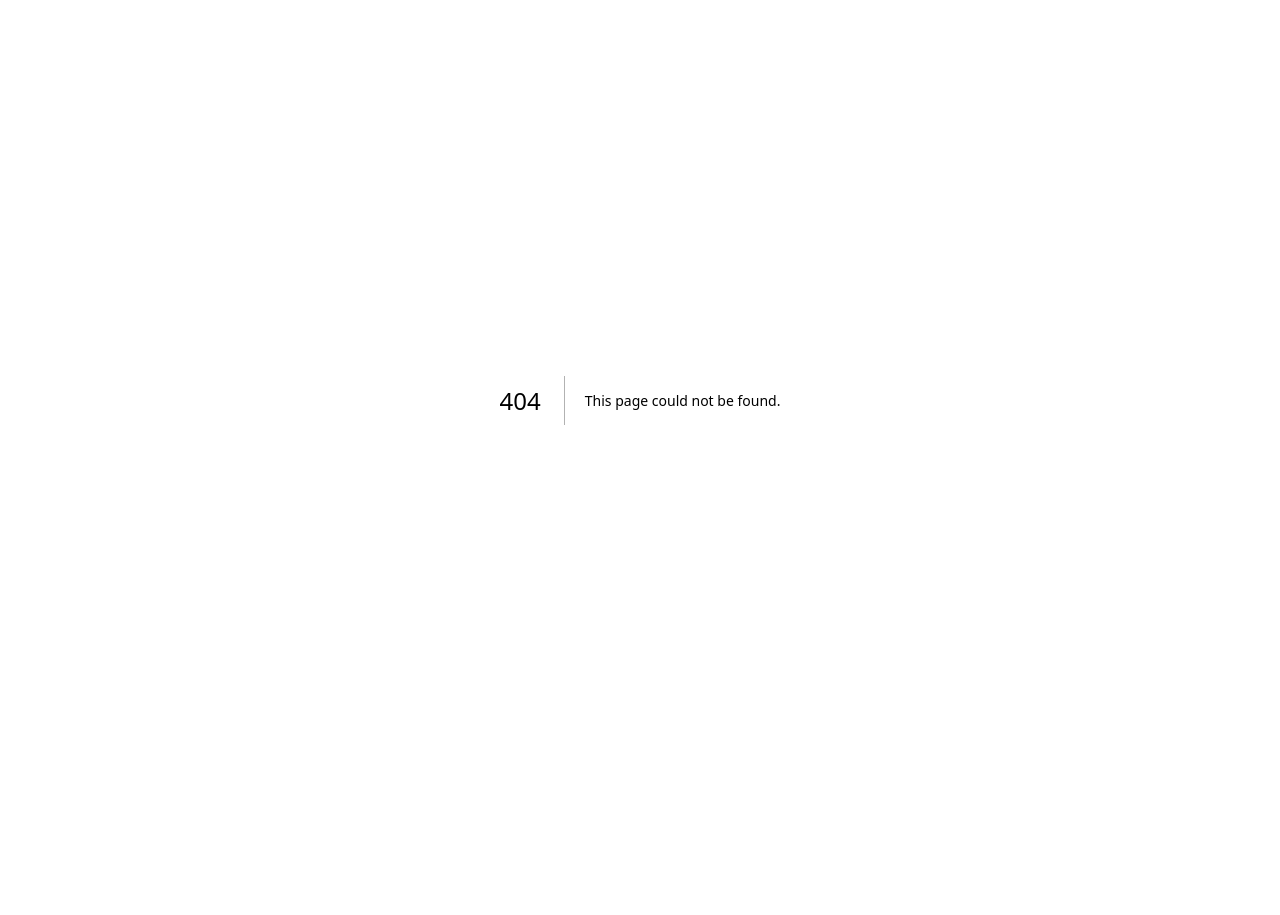
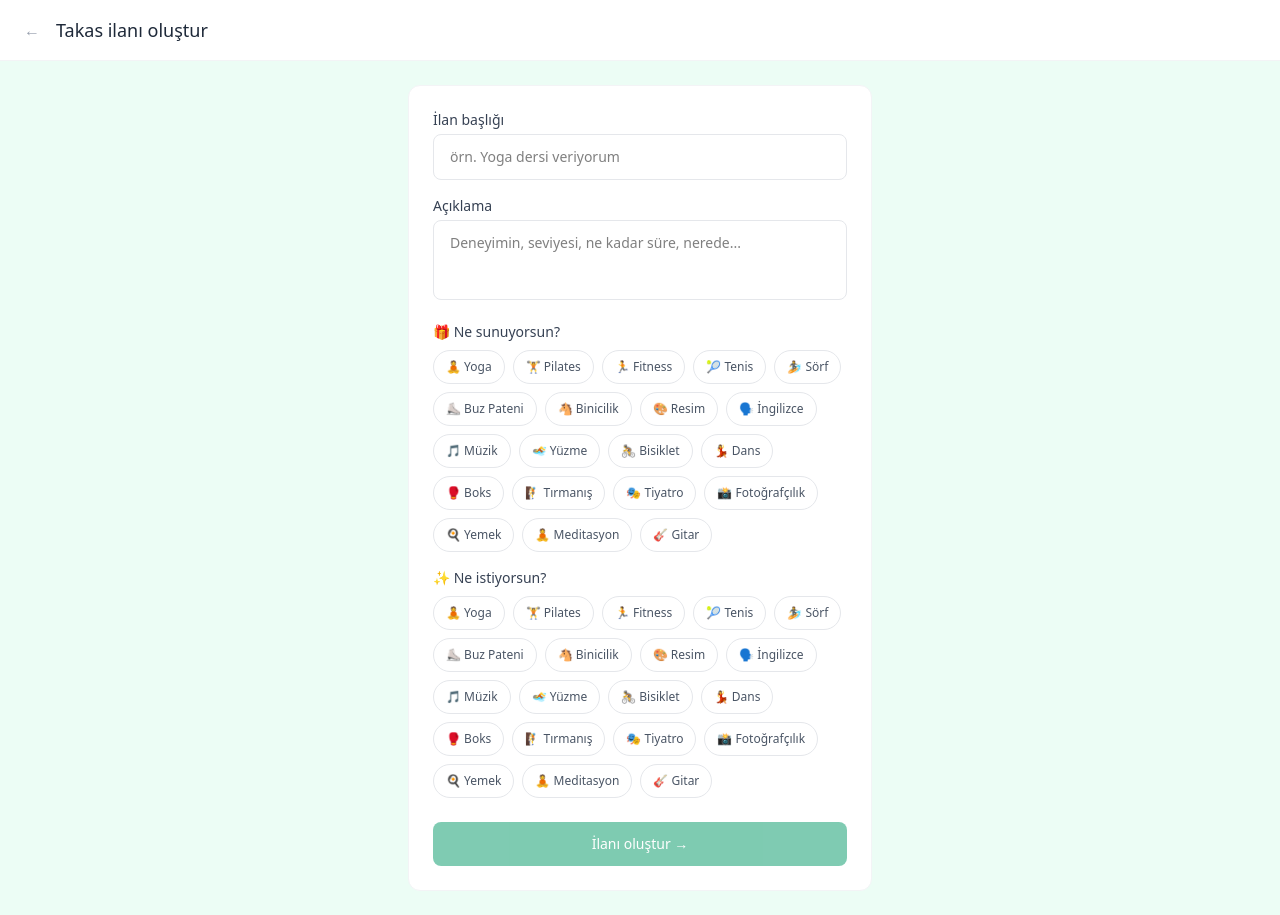
Before and after one commit to cerenyirmibes-lab/swapwell, a Next.js app: page /listings/create in a window 1280 px wide. Before the commit this address had no page. Before the commit the page ends 800 px from the top, so only its background shows below. Built offline with nearby package versions, Linux system fonts and the light colour scheme; no server answers.

Commit message:
takas ilanı olusturma ve ana sayfa supabase

```diff
--- /dev/null
+++ b/app/listings/create/page.tsx
@@ -0,0 +1,128 @@
+'use client'
+
+import { useState } from 'react'
+import { useRouter } from 'next/navigation'
+import Link from 'next/link'
+import { supabase } from '../../lib/supabase'
+
+const categories = [
+  '🧘 Yoga', '🏋️ Pilates', '🏃 Fitness', '🎾 Tenis', '🏄 Sörf', '⛸️ Buz Pateni',
+  '🐴 Binicilik', '🎨 Resim', '🗣️ İngilizce', '🎵 Müzik', '🏊 Yüzme',
+  '🚴 Bisiklet', '💃 Dans', '🥊 Boks', '🧗 Tırmanış', '🎭 Tiyatro',
+  '📸 Fotoğrafçılık', '🍳 Yemek', '🧘 Meditasyon', '🎸 Gitar'
+]
+
+export default function CreateListingPage() {
+  const router = useRouter()
+  const [title, setTitle] = useState('')
+  const [description, setDescription] = useState('')
+  const [offering, setOffering] = useState('')
+  const [wanting, setWanting] = useState('')
+  const [loading, setLoading] = useState(false)
+  const [message, setMessage] = useState('')
+
+  const handleCreate = async () => {
+    setLoading(true)
+    setMessage('')
+
+    const { data: { user } } = await supabase.auth.getUser()
+    if (!user) {
+      router.push('/login')
+      return
+    }
+
+    const { error } = await supabase.from('listings').insert({
+      user_id: user.id,
+      title,
+      description,
+      offering,
+      wanting,
+      type: 'swap'
+    })
+
+    if (error) {
+      setMessage('❌ ' + error.message)
+      setLoading(false)
+      return
+    }
+
+    router.push('/')
+  }
+
+  return (
+    <main className="min-h-screen bg-emerald-50">
+      <nav className="bg-white border-b border-gray-100 px-6 py-4 flex items-center gap-4">
+        <Link href="/" className="text-gray-400 hover:text-gray-600">←</Link>
+        <h1 className="text-lg font-medium text-gray-800">Takas ilanı oluştur</h1>
+      </nav>
+
+      <div className="max-w-lg mx-auto px-6 py-6">
+        <div className="bg-white rounded-xl border border-gray-100 p-6 flex flex-col gap-4">
+
+          <div>
+            <label className="text-sm font-medium text-gray-700 mb-1 block">İlan başlığı</label>
+            <input
+              placeholder="örn. Yoga dersi veriyorum"
+              value={title}
+              onChange={e => setTitle(e.target.value)}
+              className="w-full border border-gray-200 rounded-lg px-4 py-3 text-sm outline-none focus:border-emerald-400"
+            />
+          </div>
+
+          <div>
+            <label className="text-sm font-medium text-gray-700 mb-1 block">Açıklama</label>
+            <textarea
+              placeholder="Deneyimin, seviyesi, ne kadar süre, nerede..."
+              value={description}
+              onChange={e => setDescription(e.target.value)}
+              className="w-full border border-gray-200 rounded-lg px-4 py-3 text-sm outline-none focus:border-emerald-400 resize-none h-20"
+            />
+          </div>
+
+          <div>
+            <label className="text-sm font-medium text-gray-700 mb-2 block">🎁 Ne sunuyorsun?</label>
+            <div className="flex flex-wrap gap-2">
+              {categories.map(cat => (
+                <button
+                  key={cat}
+                  onClick={() => setOffering(cat)}
+                  className={`text-xs px-3 py-2 rounded-full border transition-colors ${offering === cat ? 'bg-emerald-600 text-white border-emerald-600' : 'border-gray-200 text-gray-600 hover:border-emerald-400'}`}
+                >
+                  {cat}
+                </button>
+              ))}
+            </div>
+            {offering && <p className="text-xs text-emerald-600 mt-2">Seçilen: {offering}</p>}
+          </div>
+
+          <div>
+            <label className="text-sm font-medium text-gray-700 mb-2 block">✨ Ne istiyorsun?</label>
+            <div className="flex flex-wrap gap-2">
+              {categories.map(cat => (
+                <button
+                  key={cat}
+                  onClick={() => setWanting(cat)}
+                  className={`text-xs px-3 py-2 rounded-full border transition-colors ${wanting === cat ? 'bg-emerald-400 text-white border-emerald-400' : 'border-gray-200 text-gray-600 hover:border-emerald-400'}`}
+                >
+                  {cat}
+                </button>
+              ))}
+            </div>
+            {wanting && <p className="text-xs text-emerald-400 mt-2">Seçilen: {wanting}</p>}
+          </div>
+
+          {message && <p className="text-sm text-red-500">{message}</p>}
+
+          <button
+            onClick={handleCreate}
+            disabled={loading || !title || !offering || !wanting}
+            className="w-full bg-emerald-600 text-white rounded-lg py-3 text-sm font-medium hover:bg-emerald-700 disabled:opacity-50 transition-colors mt-2"
+          >
+            {loading ? 'Oluşturuluyor...' : 'İlanı oluştur →'}
+          </button>
+
+        </div>
+      </div>
+    </main>
+  )
+}
--- a/app/page.tsx
+++ b/app/page.tsx
@@ -1,4 +1,5 @@
 import Link from 'next/link'
+import { supabase } from './lib/supabase'
 
 const categories = [
   { label: 'Tümü', emoji: '✨' },
@@ -10,19 +11,14 @@ const categories = [
   { label: 'Outdoor', emoji: '🌿' },
 ]
 
-const mockListings = [
-  { id: 1, title: 'Hatha Yoga — başlangıç', category: 'Wellness', emoji: '🧘', user: 'Ayşe K.', offering: 'Yoga', wanting: 'Pilates' },
-  { id: 2, title: 'Tenis dersi — 1 saat', category: 'Spor', emoji: '🎾', user: 'Mert A.', offering: 'Tenis', wanting: 'İngilizce' },
-  { id: 3, title: 'Suluboya resim atölyesi', category: 'Sanat', emoji: '🎨', user: 'Selin B.', offering: 'Resim', wanting: 'Yoga' },
-  { id: 4, title: 'Buz pateni — yetişkin', category: 'Spor', emoji: '⛸️', user: 'Can D.', offering: 'Buz Pateni', wanting: 'Sörf' },
-  { id: 5, title: 'İngilizce konuşma pratiği', category: 'Dil', emoji: '🗣️', user: 'Deniz Y.', offering: 'İngilizce', wanting: 'Dans' },
-  { id: 6, title: 'Sörf dersi — başlangıç', category: 'Outdoor', emoji: '🌊', user: 'Bora K.', offering: 'Sörf', wanting: 'Müzik' },
-]
+export default async function Home() {
+  const { data: listings } = await supabase
+    .from('listings')
+    .select('*')
+    .order('created_at', { ascending: false })
 
-export default function Home() {
   return (
     <main className="min-h-screen bg-emerald-50">
-      {/* Nav */}
       <nav className="bg-white border-b border-gray-100 px-6 py-4 flex items-center justify-between">
         <h1 className="text-xl font-medium text-emerald-800">
           swap<span className="text-emerald-500">well</span>
@@ -37,22 +33,20 @@ export default function Home() {
         </div>
       </nav>
 
-      {/* Hero */}
       <div className="bg-gradient-to-br from-emerald-100 to-emerald-50 px-6 py-12 text-center">
         <p className="text-xs font-medium text-emerald-600 uppercase tracking-wider mb-3">Wellness · Spor · Sanat · Kültür</p>
         <h2 className="text-3xl font-medium text-emerald-900 mb-3">Yeteneğini paylaş,<br />yeni bir deneyim kazan</h2>
         <p className="text-gray-500 text-sm max-w-md mx-auto mb-6">Yoga öğret, İngilizce öğren. Pilates ver, buz pateni al. Etkinlikleri para yerine takas et.</p>
         <div className="flex gap-3 justify-center">
-          <Link href="/login" className="bg-emerald-600 text-white px-6 py-3 rounded-lg text-sm font-medium hover:bg-emerald-700">
-            Etkinlik ekle
+          <Link href="/listings/create" className="bg-emerald-600 text-white px-6 py-3 rounded-lg text-sm font-medium hover:bg-emerald-700">
+            İlan oluştur
           </Link>
-          <button className="border border-emerald-300 text-emerald-700 px-6 py-3 rounded-lg text-sm hover:bg-emerald-50">
-            Nasıl çalışır?
-          </button>
+          <Link href="/events" className="border border-emerald-300 text-emerald-700 px-6 py-3 rounded-lg text-sm hover:bg-emerald-50">
+            Etkinliklere bak
+          </Link>
         </div>
       </div>
 
-      {/* Kategoriler */}
       <div className="px-6 py-4 flex gap-2 overflow-x-auto">
         {categories.map((cat, i) => (
           <button key={i} className={`flex-shrink-0 text-sm px-4 py-2 rounded-full border transition-colors ${i === 0 ? 'bg-emerald-600 text-white border-emerald-600' : 'border-gray-200 text-gray-600 hover:border-emerald-400 bg-white'}`}>
@@ -61,22 +55,24 @@ export default function Home() {
         ))}
       </div>
 
-      {/* İlanlar */}
       <div className="px-6 py-4">
         <div className="flex items-center justify-between mb-4">
-          <h3 className="font-medium text-gray-800">Keşfet</h3>
-          <span className="text-sm text-gray-400">{mockListings.length} ilan</span>
+          <h3 className="font-medium text-gray-800">Takas ilanları</h3>
+          <span className="text-sm text-gray-400">{listings?.length || 0} ilan</span>
         </div>
+
+        {listings && listings.length > 0 ? (
           <div className="grid grid-cols-1 sm:grid-cols-2 lg:grid-cols-3 gap-4">
-          {mockListings.map(listing => (
+            {listings.map(listing => (
               <div key={listing.id} className="bg-white rounded-xl border border-gray-100 overflow-hidden hover:border-emerald-200 transition-colors">
                 <div className="h-24 bg-emerald-50 flex items-center justify-center text-4xl">
-                {listing.emoji}
+                  🔄
                 </div>
                 <div className="p-4">
-                <p className="text-xs text-emerald-600 font-medium mb-1">{listing.category}</p>
                   <p className="font-medium text-gray-800 text-sm mb-1">{listing.title}</p>
-                <p className="text-xs text-gray-400 mb-3">👤 {listing.user}</p>
+                  {listing.description && (
+                    <p className="text-xs text-gray-400 mb-3 line-clamp-2">{listing.description}</p>
+                  )}
                   <div className="flex items-center justify-between">
                     <span className="text-xs text-gray-500">İstiyor: <strong>{listing.wanting}</strong></span>
                     <button className="text-xs border border-emerald-300 text-emerald-600 px-3 py-1 rounded-full hover:bg-emerald-50">
@@ -87,6 +83,15 @@ export default function Home() {
               </div>
             ))}
           </div>
+        ) : (
+          <div className="text-center py-16">
+            <p className="text-4xl mb-4">🌿</p>
+            <p className="text-gray-500 mb-4">Henüz ilan yok</p>
+            <Link href="/listings/create" className="text-sm bg-emerald-600 text-white px-6 py-3 rounded-lg hover:bg-emerald-700">
+              İlk ilanı oluştur
+            </Link>
+          </div>
+        )}
       </div>
     </main>
   )
```
Lines whose indentation alone changed are shown as unchanged.
